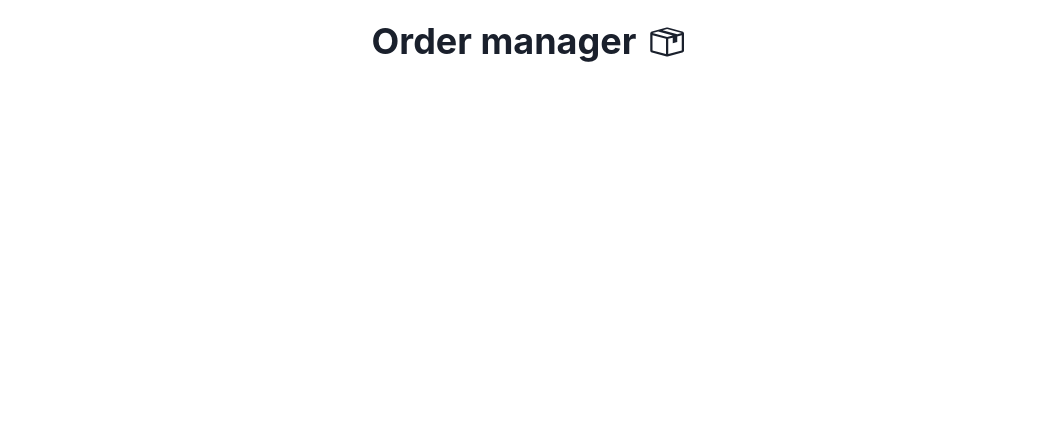
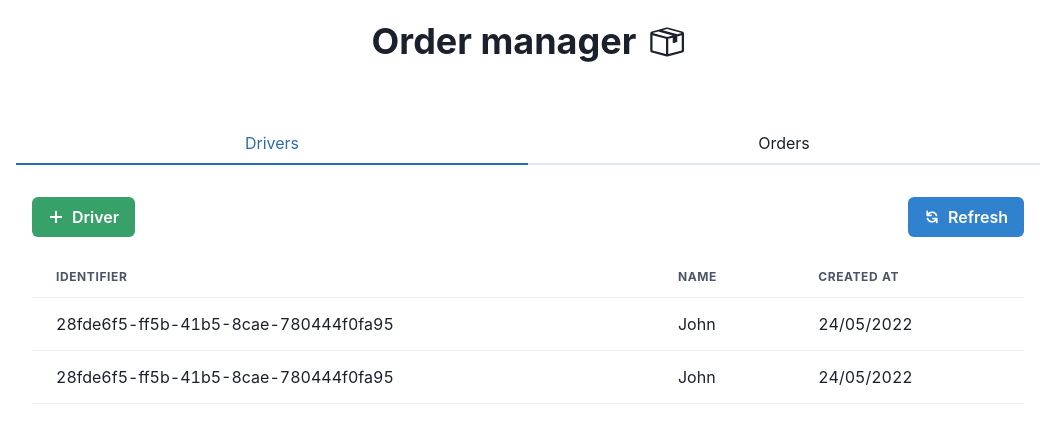
Before and after one commit to joseMarciano/front-delivery-system, a React (Create React App) app: page / in a window 1280 px wide. Shown: the top 424 px of the page, without its empty margins (112-1167 px from the left). Built offline with nearby package versions, Linux system fonts and the light colour scheme.

Commit message:
feat: :sparkles: create content component and base layout for Drivers

```diff
--- /dev/null
+++ b/src/Content/Drivers/index.tsx
@@ -0,0 +1,38 @@
+import { Box, Button, Flex, Table, TableCaption, TableContainer, Tbody, Td, Tfoot, Th, Thead, Tr } from "@chakra-ui/react"
+import { GoPlus } from 'react-icons/go'
+import { HiRefresh } from 'react-icons/hi'
+
+export function Drivers() {
+
+
+    return <Box>
+        <Flex justifyContent={'space-between'}>
+            <Button colorScheme={'green'} leftIcon={<GoPlus />}>Driver</Button>
+            <Button colorScheme={'blue'} leftIcon={<HiRefresh />}>Refresh</Button>
+        </Flex>
+
+        <TableContainer mt={5}>
+            <Table variant='simple'>
+                <Thead>
+                    <Tr>
+                        <Th>Identifier</Th>
+                        <Th>Name</Th>
+                        <Th>Created at </Th>
+                    </Tr>
+                </Thead>
+                <Tbody>
+                    <Tr>
+                        <Td>28fde6f5-ff5b-41b5-8cae-780444f0fa95</Td>
+                        <Td>John</Td>
+                        <Td>24/05/2022</Td>
+                    </Tr>
+                    <Tr>
+                        <Td>28fde6f5-ff5b-41b5-8cae-780444f0fa95</Td>
+                        <Td>John</Td>
+                        <Td>24/05/2022</Td>
+                    </Tr>
+                </Tbody>
+            </Table>
+        </TableContainer>
+    </Box>
+}
--- /dev/null
+++ b/src/Content/index.tsx
@@ -0,0 +1,25 @@
+import { Box, Tab, TabList, TabPanel, TabPanels, Tabs } from "@chakra-ui/react"
+import { Drivers } from "./Drivers"
+
+const TABS = [
+    {
+        key: 'DRIVER',
+        description: 'Drivers',
+        Template: Drivers
+    },
+    {
+        key: 'ORDER',
+        description: 'Orders',
+        Template: () => <>Teste2</>
+    }
+]
+
+export function Content() {
+
+    return <Box shadow={'1'} maxWidth={'80vw'} margin="0 auto">
+        <Tabs isFitted >
+            <TabList mb='1em'>{TABS.map(({description}) => <Tab>{description}</Tab>)}</TabList>
+            <TabPanels>{TABS.map(({Template}) => <TabPanel><Template/></TabPanel>)}</TabPanels>
+        </Tabs>
+    </Box>
+}
--- a/src/index.tsx
+++ b/src/index.tsx
@@ -2,6 +2,7 @@ import React from 'react'
 import ReactDOM from 'react-dom/client'
 import { ChakraProvider, Flex, Tab, TabList, TabPanel, TabPanels, Tabs } from '@chakra-ui/react'
 import { Header } from './Header'
+import { Content } from './Content'
 
 
 const root = ReactDOM.createRoot(
@@ -13,6 +14,7 @@ root.render(
   <React.StrictMode>
     <ChakraProvider>
       <Header/>
+      <Content />
     </ChakraProvider>
   </React.StrictMode>
 )
```
